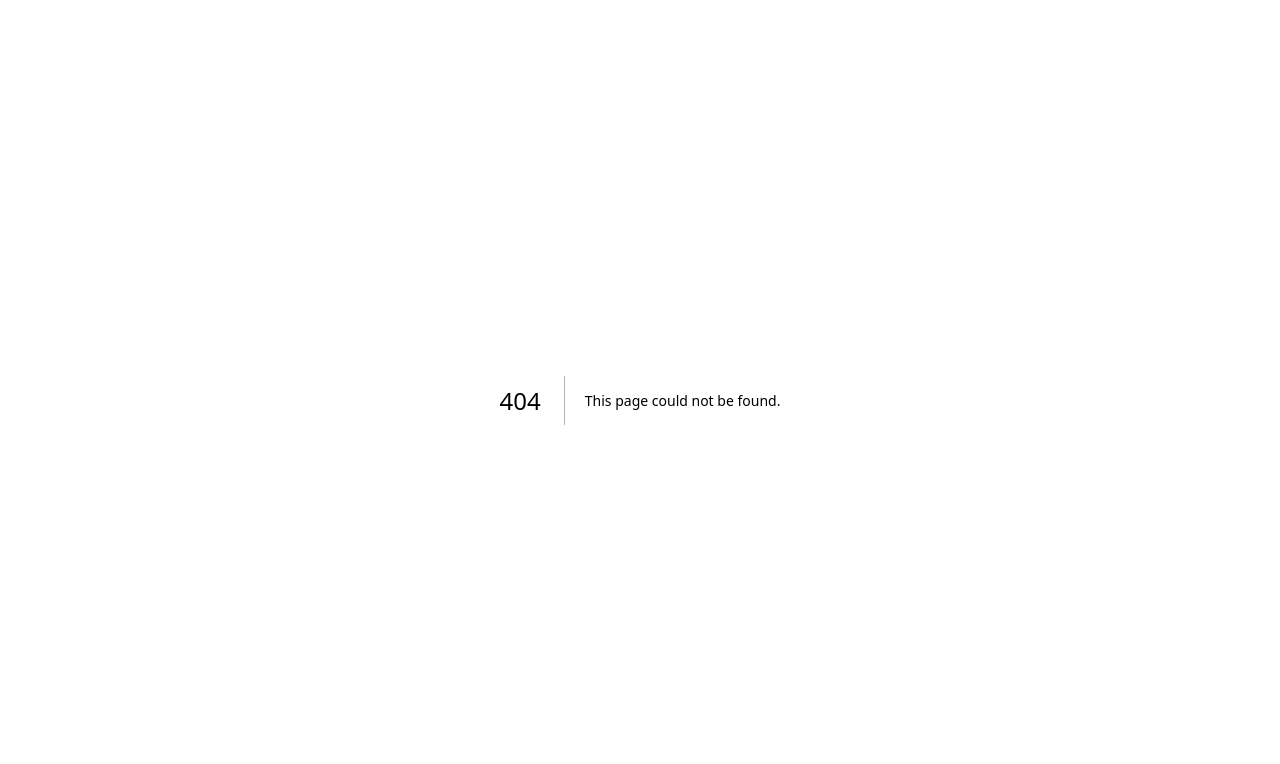
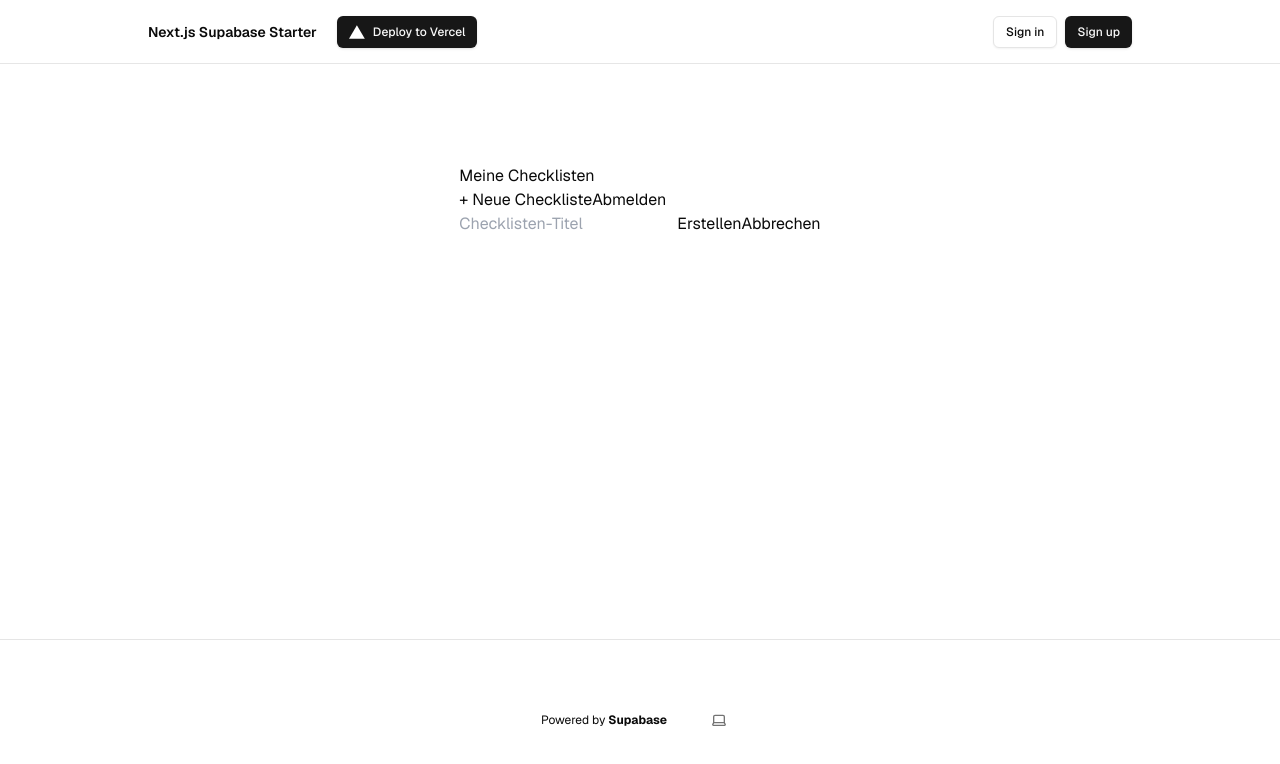
Before and after one commit to nick301024/m346_checklistenapp, a Next.js app: page /protected/hub in a window 1280 px wide. Before the commit this address had no page. Shown: the top 764 px of the page. Built offline with nearby package versions, Linux system fonts and the light colour scheme; no server answers.

Commit message:
feat: show andi stuff hoi nick kili

```diff
--- /dev/null
+++ b/app/protected/hub/page.tsx
@@ -0,0 +1,30 @@
+export default async function Hub() {
+
+    return(
+        <div id="hub-wrapper">
+            <div id="hub-header">
+            <h1>Meine Checklisten</h1>
+            <div>
+                { //loop through data
+                }
+            </div>
+            <div id="header-buttons">
+                <button id="new-checklist-btn">+ Neue Checkliste</button>
+                <button id="logout-btn">Abmelden</button>
+            </div>
+            </div>
+
+            <div id="create-checklist-modal">
+            <div id="create-checklist-content">
+                <input type="text" id="checklist-title" placeholder="Checklisten-Titel" required></input>
+                <button id="create-title-btn">Erstellen</button>
+                <button id="cancel-btn">Abbrechen</button>
+            </div>
+            </div>
+
+            <div id="checklists-container">
+            <div id="checklists-grid"></div>
+            </div>
+        </div>
+    )
+}
```
Also changed, not shown: 2 other files (tests, documents, lock files or other folders).
